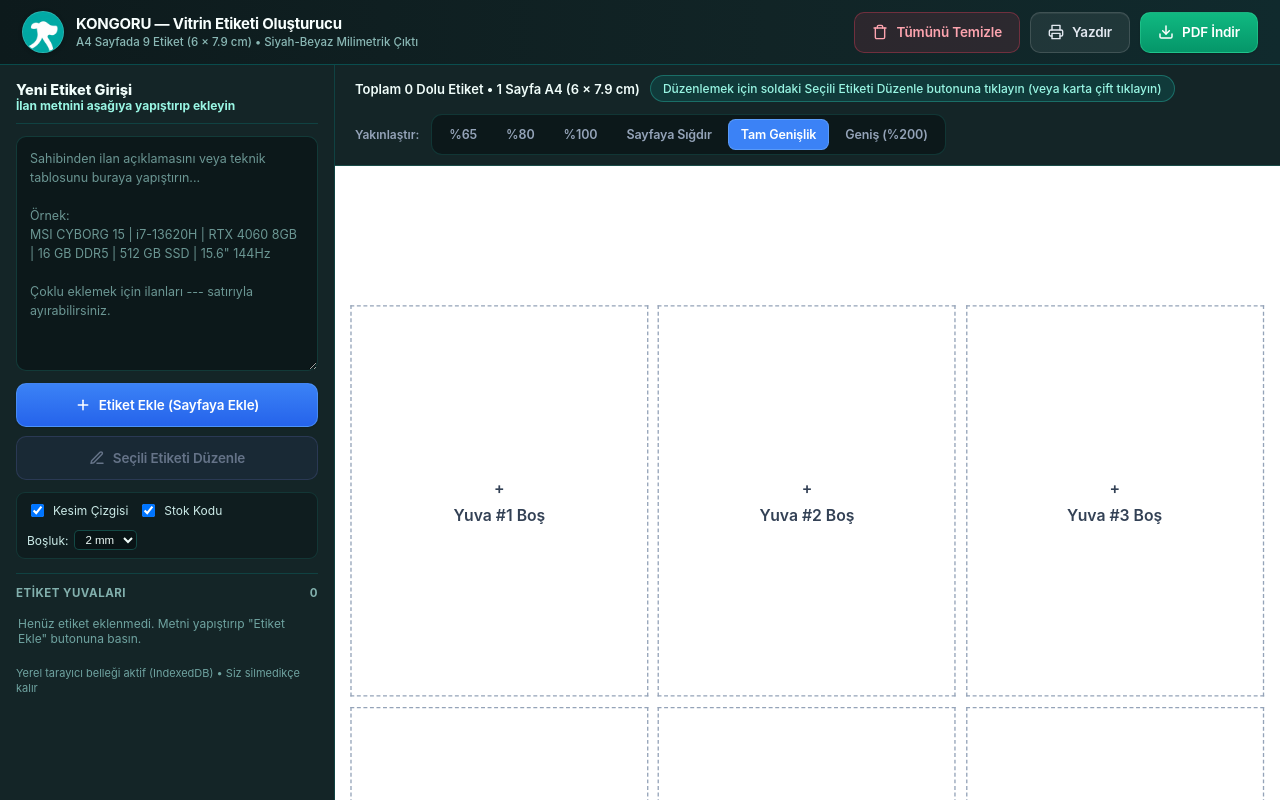
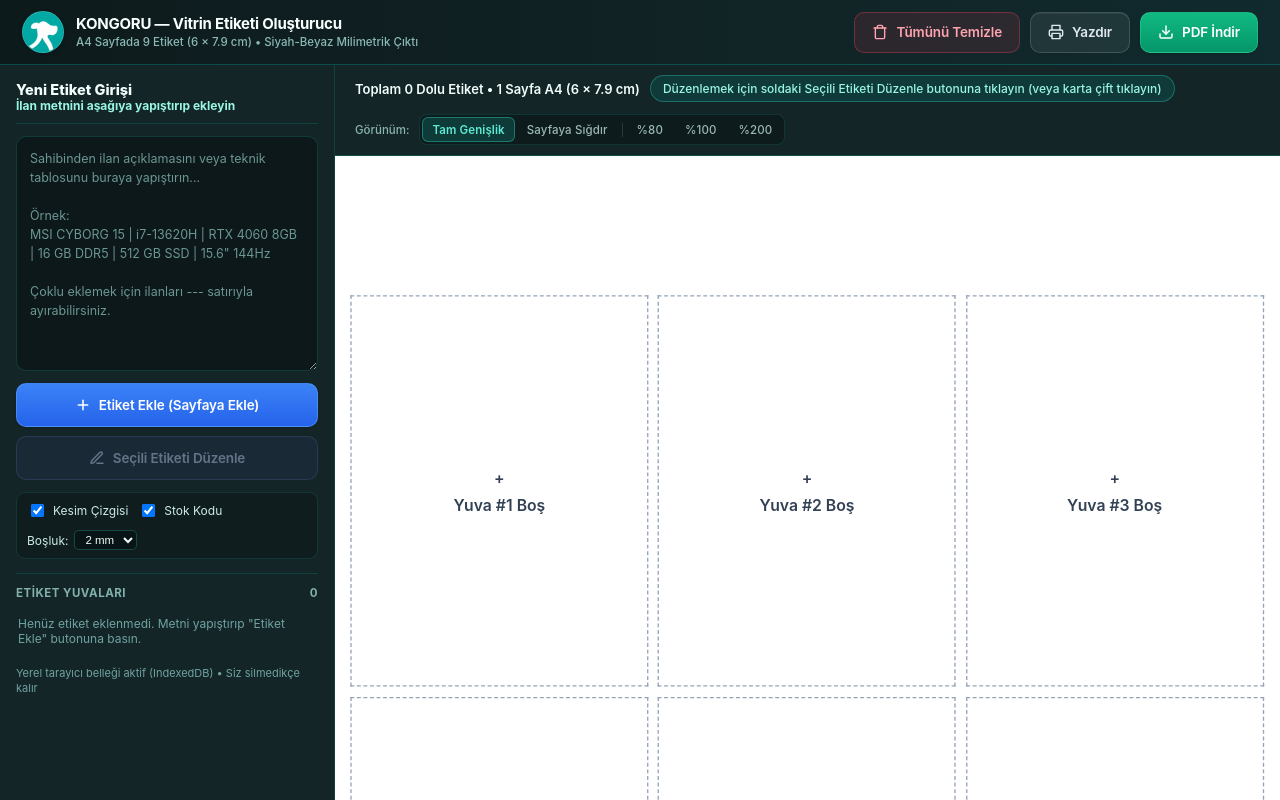
Before and after one commit to MustafaG07/etiket, a React (Vite) app: page / in a window 1280 px wide. Built offline with nearby package versions, Linux system fonts and the light colour scheme.

Commit message:
Refine zoom toolbar to be slimmer, clearer, and less cluttered

```diff
--- a/src/components/PreviewArea.tsx
+++ b/src/components/PreviewArea.tsx
@@ -20,13 +20,15 @@ const SHEET_H_PX = Math.round(297 * MM_TO_CSS_PX * 10) / 10; // ~1122.5px
 // 3x3 label grid (184mm) + 4mm breathing room so Tam Genişlik fills screen without wasted A4 margins
 const GRID_FIT_W_PX = Math.round(188 * MM_TO_CSS_PX * 10) / 10; // ~710.5px
 
-const ZOOM_OPTIONS: { value: ZoomSetting; label: string }[] = [
-  { value: 0.65, label: "%65" },
+const FIT_ZOOM_OPTIONS: { value: ZoomSetting; label: string }[] = [
+  { value: "fit", label: "Tam Genişlik" },
+  { value: "fit-page", label: "Sayfaya Sığdır" },
+];
+
+const PCT_ZOOM_OPTIONS: { value: ZoomSetting; label: string }[] = [
   { value: 0.8, label: "%80" },
   { value: 1, label: "%100" },
-  { value: "fit-page", label: "Sayfaya Sığdır" },
-  { value: "fit", label: "Tam Genişlik" },
-  { value: 2, label: "Geniş (%200)" },
+  { value: 2, label: "%200" },
 ];
 
 export function PreviewArea({
@@ -136,14 +138,24 @@ export function PreviewArea({
         </button>
 
         <div className="zoom-controls">
-          <span
-            className="zoom-controls-label"
-            style={{ fontSize: "12px", color: "#94a3b8", fontWeight: 600, marginRight: "6px" }}
-          >
-            Yakınlaştır:
-          </span>
+          <span className="zoom-controls-label">Görünüm:</span>
           <div className="zoom-segmented">
-            {ZOOM_OPTIONS.map((opt) => {
+            {FIT_ZOOM_OPTIONS.map((opt) => {
+              const isActive = settings.zoom === opt.value;
+              return (
+                <button
+                  key={String(opt.value)}
+                  type="button"
+                  className={`btn btn-sm ${isActive ? "btn-primary" : "btn-light"}`}
+                  data-zoom={String(opt.value)}
+                  onClick={() => onSetZoom(opt.value)}
+                >
+                  {opt.label}
+                </button>
+              );
+            })}
+            <span className="zoom-divider" aria-hidden="true" />
+            {PCT_ZOOM_OPTIONS.map((opt) => {
               const isActive = settings.zoom === opt.value;
               return (
                 <button
--- a/src/styles/app.css
+++ b/src/styles/app.css
@@ -192,48 +192,65 @@ body {
   box-shadow: 0 1px 3px rgba(0, 0, 0, 0.22);
 }
 
+.zoom-controls-label {
+  font-size: 11.5px;
+  color: #8ab4b0;
+  font-weight: 500;
+  margin-right: 4px;
+}
+
 .zoom-segmented {
   display: inline-flex;
   align-items: center;
-  gap: 3px;
-  padding: 4px;
-  border-radius: 11px;
-  background: #0c181a;
-  border: 1px solid rgba(45, 212, 191, 0.16);
+  gap: 2px;
+  padding: 2px;
+  border-radius: 8px;
+  background: rgba(12, 24, 26, 0.72);
+  border: 1px solid rgba(45, 212, 191, 0.14);
+}
+
+.zoom-divider {
+  width: 1px;
+  height: 14px;
+  background: rgba(148, 163, 184, 0.22);
+  margin: 0 2px;
+  flex-shrink: 0;
 }
 
 .zoom-controls .btn-sm {
-  padding: 6px 12px;
-  min-height: 31px;
-  font-size: 12.5px;
-  font-weight: 600;
-  border-radius: 7.5px;
+  padding: 3px 9px;
+  min-height: 25px;
+  font-size: 11.5px;
+  font-weight: 500;
+  border-radius: 6px;
   border: 1px solid transparent;
   box-shadow: none;
+  letter-spacing: 0.01em;
 }
 
 .zoom-controls .btn-light {
   background: transparent;
-  color: #94a3b8;
+  color: #9bb8b5;
   border-color: transparent;
 }
 
 .zoom-controls .btn-light:hover:not(:disabled) {
-  background: rgba(255, 255, 255, 0.08);
-  color: #f8fafc;
+  background: rgba(255, 255, 255, 0.07);
+  color: #f0fdfa;
   border-color: transparent;
 }
 
 .zoom-controls .btn-primary {
-  background: #3b82f6;
-  color: #ffffff;
-  border-color: rgba(147, 197, 253, 0.35);
+  background: rgba(20, 184, 166, 0.2);
+  color: #5eead4;
+  border-color: rgba(45, 212, 191, 0.42);
+  font-weight: 600;
   box-shadow: none;
 }
 
 .zoom-controls .btn-primary:hover:not(:disabled) {
-  background: #2563eb;
-  color: #ffffff;
+  background: rgba(20, 184, 166, 0.28);
+  color: #99f6e4;
 }
 
 .btn-success {
@@ -1433,6 +1450,10 @@ body {
     gap: 4px;
   }
 
+  .zoom-divider {
+    display: none;
+  }
+
   .zoom-controls .btn-sm {
     flex: 1 1 auto;
     padding: 7px 8px;
```
